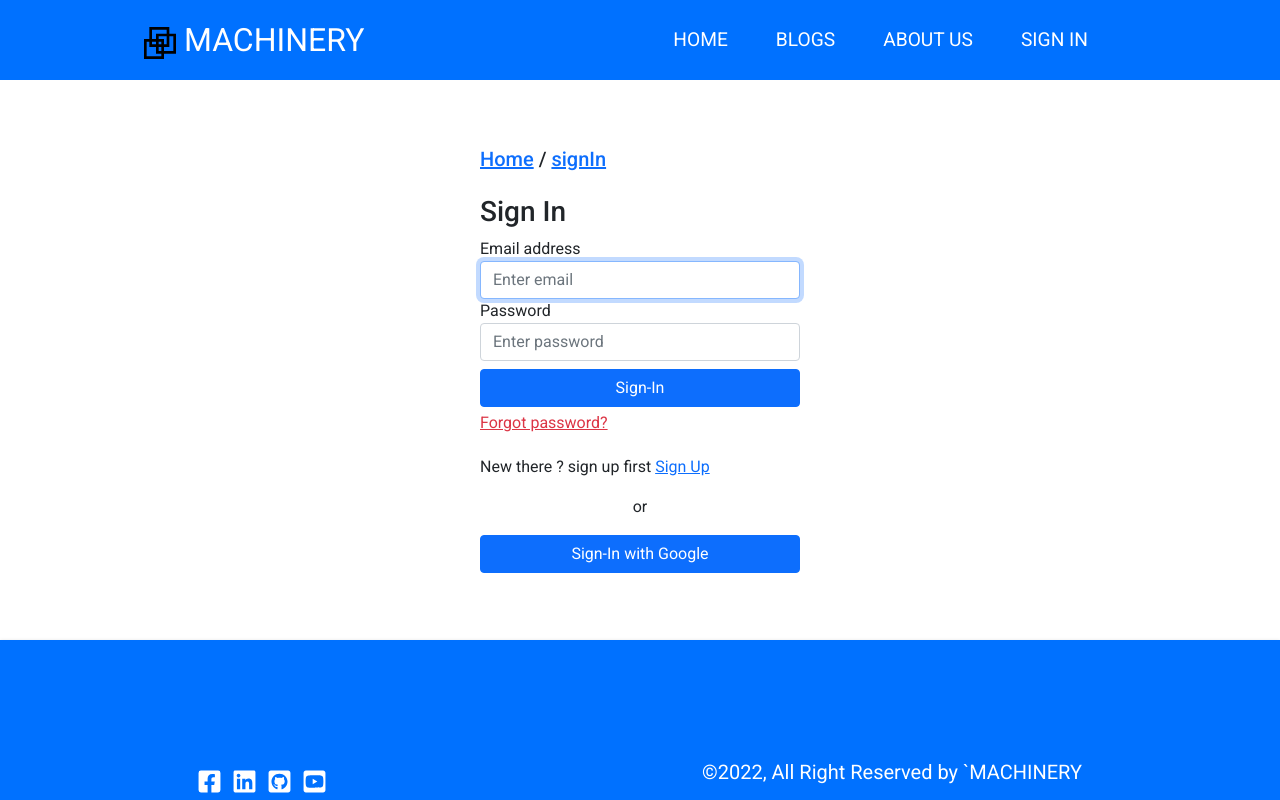
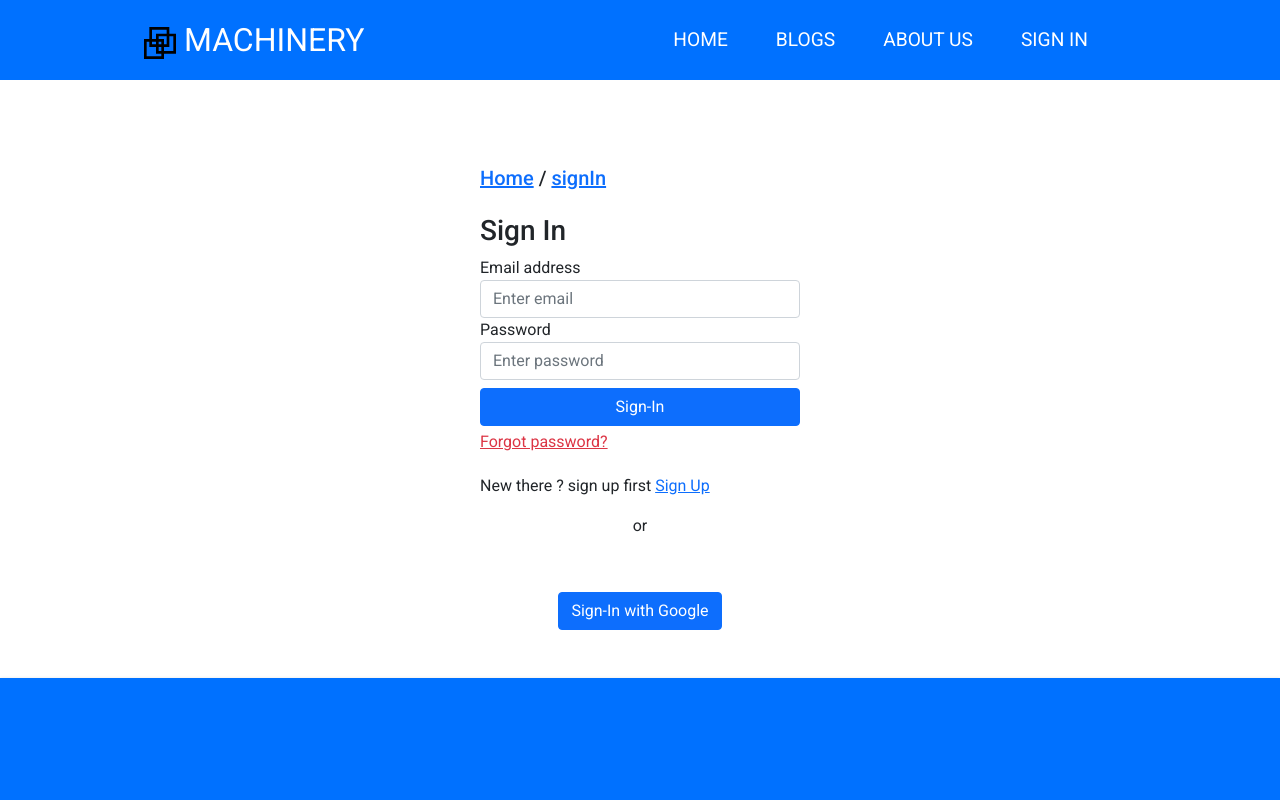
Before and after one commit to Imran-2022/INVENTORY-MANAGEMENT-CLIENT, a React (Create React App) app: page /sign-in in a window 1280 px wide. Shown: the top 800 px of the page. Built offline with nearby package versions, Linux system fonts and the light colour scheme.

Commit message:
verification error solve

```diff
--- a/src/Auth/SignIn/SignIn.js
+++ b/src/Auth/SignIn/SignIn.js
@@ -65,6 +65,7 @@ const SignIn = () => {
             .then((result) => {
                 const user = result.user.providerData[0];
                 const { email, displayName } = user;
+                console.log(email, displayName );
                 setLoggedInUser({ email, displayName })
                 if (location.state?.from) {
                     navigate(location.state.from);
@@ -93,7 +94,7 @@ const SignIn = () => {
                     <h3>Sign In</h3>
                     <div className="form-group">
                         <label>Email address</label>
-                        <input ref={userEmail} type="email" className="form-control" placeholder="Enter email" autoFocus={true} />
+                        <input ref={userEmail} type="email" className="form-control" placeholder="Enter email" />
                     </div>
                     <div className="form-group mb-2">
                         <label>Password</label>
@@ -106,8 +107,11 @@ const SignIn = () => {
                     </div>
                     <p>New there ? sign up first  <Link to="/sign-up">Sign Up</Link> </p>
                     <p className='text-center'>or</p>
-                    <button className="btn btn-primary btn-block" onClick={handleGoogleSignin}> Sign-In with Google </button>
                 </form>
+                <div className='text-center'>
+                <button className="btn btn-primary btn-block" onClick={handleGoogleSignin}> Sign-In with Google </button>
+
+                </div>
             </div>
         </>
     );
```
